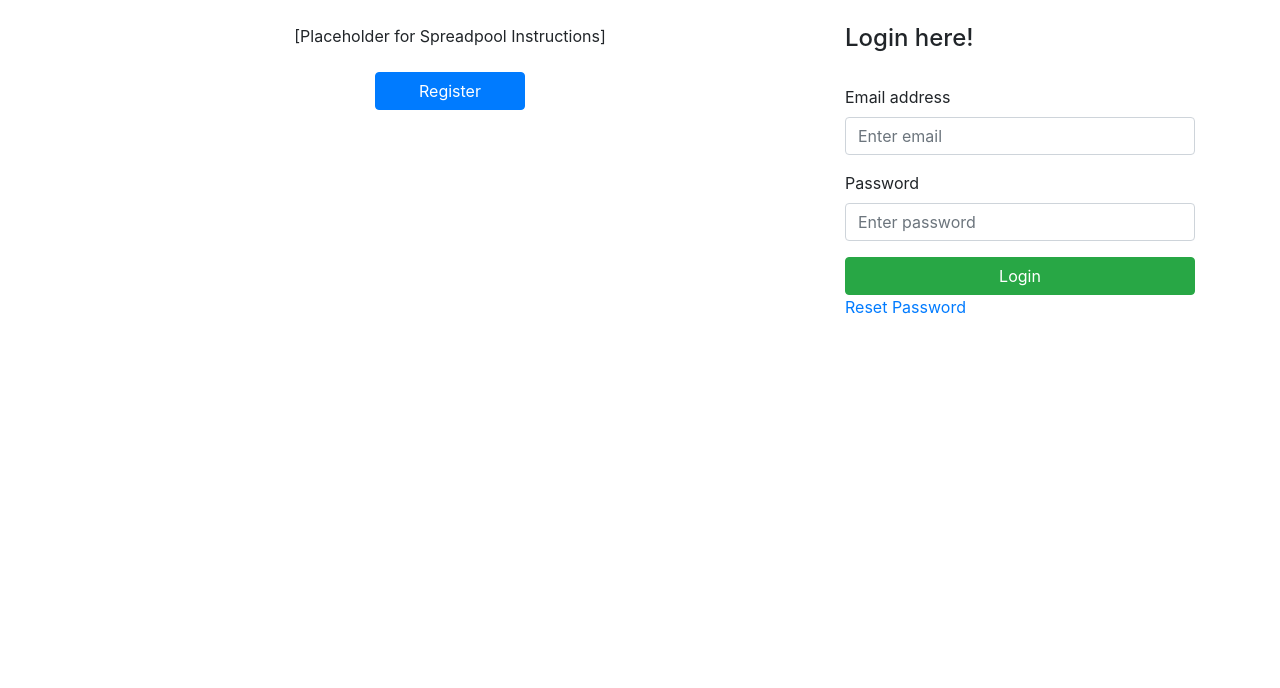
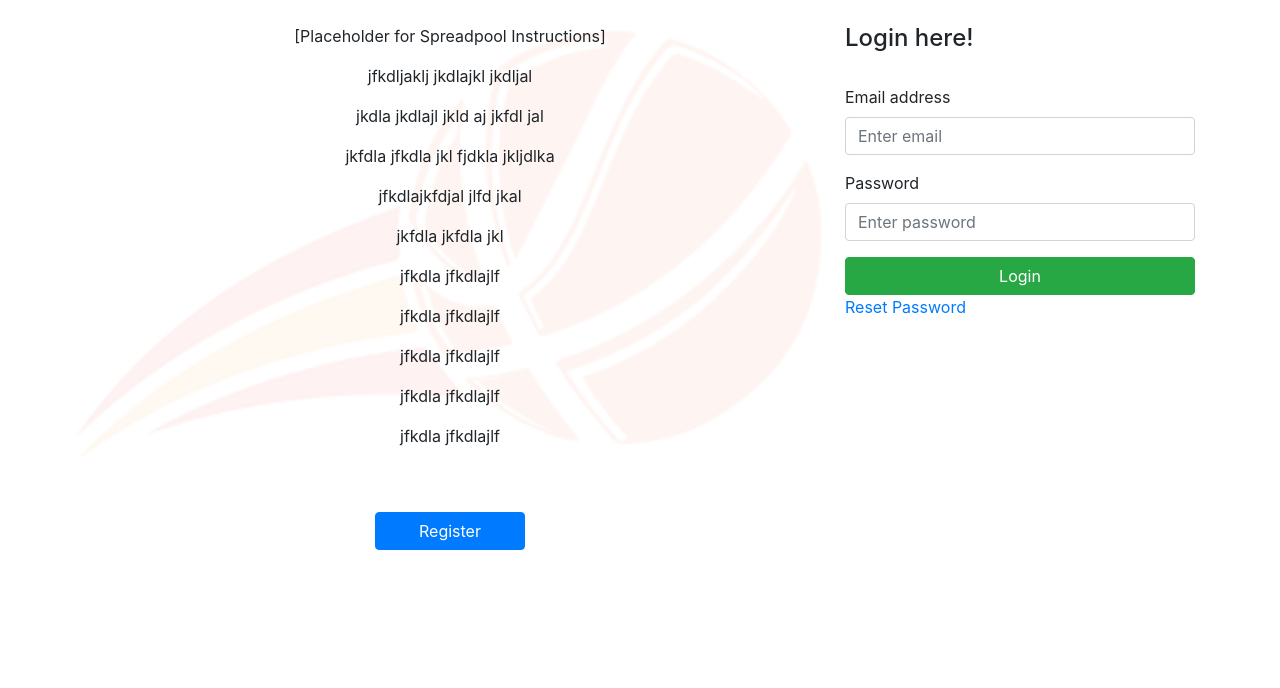
Before and after one commit to paulrmaurer1/spreadpool, a Django app: page /login/ in a window 1280 px wide. Shown: the part 76-764 px from the top of the page. Run offline with Django 3.2, Linux system fonts and the light colour scheme; parts of the project's set-up code (start-up, migrations or seed data) failed here and were passed over; some libraries are stand-ins or nearby versions.

Commit message:
new background graphic for registration page

```diff
--- a/spreadpool/bracket/front-end/src/app/bracket-detail/bracket-detail.component.ts
+++ b/spreadpool/bracket/front-end/src/app/bracket-detail/bracket-detail.component.ts
@@ -34,7 +34,7 @@ export class BracketDetailComponent implements OnInit {
 	set bracketOwners(value: GameWithOwnerData[]) {
 		if (value) {
 			this._bracketOwners = value;
-			// console.log ("Detail component bracketOwners: ", this._bracketOwners);
+			console.log ("Detail component bracketOwners: ", this._bracketOwners);
 		}
 	}
 
--- a/spreadpool/bracket/front-end/src/app/brackets/brackets.component.ts
+++ b/spreadpool/bracket/front-end/src/app/brackets/brackets.component.ts
@@ -35,6 +35,8 @@ export class BracketsComponent implements OnInit {
 	ngOnInit() {
 
   		// Subscribe to activated route parameter and update activeBracket to pass to child components
+  		// Based on active bracket (in params), convert each Region's bracket owners (retrieved via Matchup table)
+  		// to indexed arrays for each Region
   		// FYI - the following line would only work the first time the page is visitied:
 		// this.id = this.route.snapshot.params['id'];
 		this.route.params.subscribe((params) => {
--- a/spreadpool/templates/registration/login.html
+++ b/spreadpool/templates/registration/login.html
@@ -1,11 +1,23 @@
 <!-- templates/registration/login.html -->
 {% extends 'base.html' %}
-
+{% load static %}
 {% block content %}
 <br>
 <div class = "row">
-	<div class = "col-12 col-md text-center">
-		[Placeholder for Spreadpool Instructions]
+	<div class = "col-12 col-md text-center"
+	style = "background-image: url({% static 'images/spreadpool_25opacity_bk4.png' %});
+	background-size: 100% auto; background-repeat: no-repeat;">
+		<p>[Placeholder for Spreadpool Instructions]</p>
+		<p>jfkdljaklj  jkdlajkl jkdljal</p>
+		<p>jkdla jkdlajl jkld aj jkfdl jal</p>
+		<p>jkfdla jfkdla jkl fjdkla jkljdlka</p>
+		<p>jfkdlajkfdjal jlfd jkal</p>
+		<p>jkfdla jkfdla jkl</p>
+		<p>jfkdla jfkdlajlf </p>
+		<p>jfkdla jfkdlajlf </p>
+		<p>jfkdla jfkdlajlf </p>
+		<p>jfkdla jfkdlajlf </p>
+		<p>jfkdla jfkdlajlf </p>
 		<br>
 		<br>
 		<form action = "{% url 'bracket:signup' %}">
```
Also changed, not shown: spreadpool/bracket/static/images/spreadpool_25opacity_bk4.png (added).
